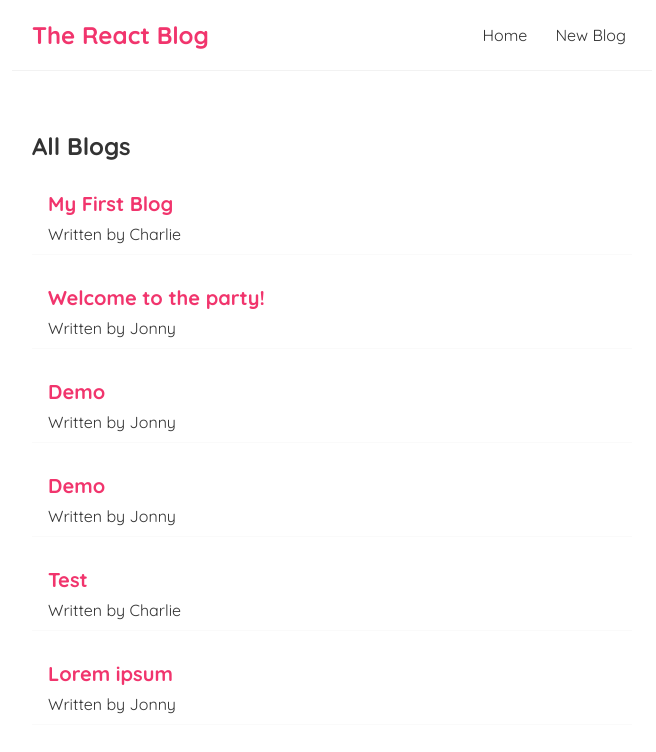
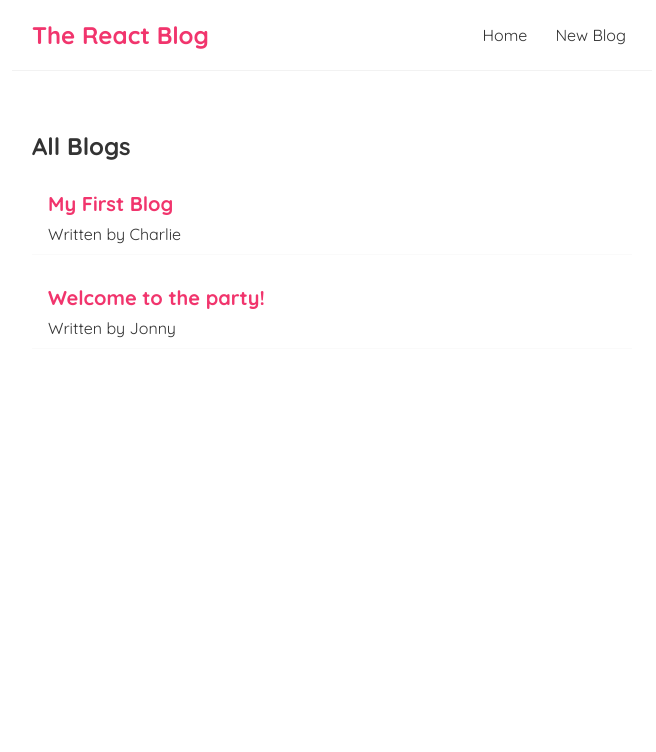
Before and after one commit to varsi13/React-blog, a React (Create React App) app: page / in a window 1280 px wide. Shown: the top 752 px of the page, without its empty margins (308-964 px from the left). Built offline with nearby package versions, Linux system fonts and the light colour scheme; data requests are answered from the project's data file.

Commit message:
Adding delete functionality

```diff
--- a/data/db.json
+++ b/data/db.json
@@ -11,30 +11,6 @@
       "body": "Lorem ipsum dolor sit amet, consectetur adipiscing elit, sed do eiusmod tempor incididunt ut labore et dolore magna aliqua. Ut enim ad minim veniam, quis nostrud exercitation ullamco laboris nisi ut aliquip ex ea commodo consequat. Duis aute irure dolor in reprehenderit in voluptate velit esse cillum dolore eu fugiat nulla pariatur. Excepteur sint occaecat cupidatat non proident, sunt in culpa qui officia deserunt mollit anim id est laborum",
       "author": "Jonny",
       "id": 2
-    },
-    {
-      "title": "Demo",
-      "body": "Lorem ipsum dolor sit amet, consectetur adipiscing elit, sed do eiusmod tempor incididunt ut labore et dolore magna aliqua. Ut enim ad minim veniam, quis nostrud exercitation ullamco laboris nisi ut aliquip ex ea commodo consequat. Duis aute irure dolor in reprehenderit in voluptate velit esse cillum dolore eu fugiat nulla pariatur. Excepteur sint occaecat cupidatat non proident, sunt in culpa qui officia deserunt mollit anim id est laborum",
-      "author": "Jonny",
-      "id": 3
-    },
-    {
-      "title": "Demo",
-      "body": "Lorem ipsum dolor sit amet, consectetur adipiscing elit, sed do eiusmod tempor incididunt ut labore et dolore magna aliqua. Ut enim ad minim veniam, quis nostrud exercitation ullamco laboris nisi ut aliquip ex ea commodo consequat. Duis aute irure dolor in reprehenderit in voluptate velit esse cillum dolore eu fugiat nulla pariatur. Excepteur sint occaecat cupidatat non proident, sunt in culpa qui officia deserunt mollit anim id est laborum.   Lorem ipsum dolor sit amet, consectetur adipiscing elit, sed do eiusmod tempor incididunt ut labore et dolore magna aliqua. Ut enim ad minim veniam, quis nostrud exercitation ullamco laboris nisi ut aliquip ex ea commodo consequat. Duis aute irure dolor in reprehenderit in voluptate velit esse cillum dolore eu fugiat nulla pariatur. Excepteur sint occaecat cupidatat non proident, sunt in culpa qui officia deserunt mollit anim id est laborum.",
-      "author": "Jonny",
-      "id": 4
-    },
-    {
-      "title": "Test",
-      "body": "Lorem ipsum dolor sit amet, consectetur adipiscing elit, sed do eiusmod tempor incididunt ut labore et dolore magna aliqua. Ut enim ad minim veniam, quis nostrud exercitation ullamco laboris nisi ut aliquip ex ea commodo consequat. Duis aute irure dolor in reprehenderit in voluptate velit esse cillum dolore eu fugiat nulla pariatur. Excepteur sint occaecat cupidatat non proident, sunt in culpa qui officia deserunt mollit anim id est laborum.",
-      "author": "Charlie",
-      "id": 5
-    },
-    {
-      "title": "Lorem ipsum",
-      "body": "Lorem ipsum dolor sit amet, consectetur adipiscing elit, sed do eiusmod tempor incididunt ut labore et dolore magna aliqua. Ut enim ad minim veniam, quis nostrud exercitation ullamco laboris nisi ut aliquip ex ea commodo consequat. Duis aute irure dolor in reprehenderit in voluptate velit esse cillum dolore eu fugiat nulla pariatur. Excepteur sint occaecat cupidatat non proident, sunt in culpa qui officia deserunt mollit anim id est laborum",
-      "author": "Jonny",
-      "id": 6
     }
   ]
 }
--- a/src/BlogDetails.js
+++ b/src/BlogDetails.js
@@ -1,9 +1,18 @@
-import { useParams } from "react-router-dom";
+import {useHistory, useParams } from "react-router-dom";
 import useFetch from "./useFetch";
 
 const BlogDetails = () => {
     const { id } = useParams();
     const {data: blog, error, isPending} = useFetch('http://localhost:8000/blogs/' + id)
+    const history = useHistory();
+
+    const handleDelete = () => {
+        fetch('http://localhost:8000/blogs/' + blog.id, {
+            method : 'DELETE'
+        }).then(() => {
+            history.push('/');
+        });
+    };
 
     return (
         <div className="blog-details">
@@ -14,6 +23,7 @@
                     <h2>{blog.title}</h2>
                     <p>Written by {blog.author}</p>
                     <div>{blog.body}</div>
+                    <button onClick={ handleDelete }>Delete</button>
                 </article>
             )}
         </div>
```
